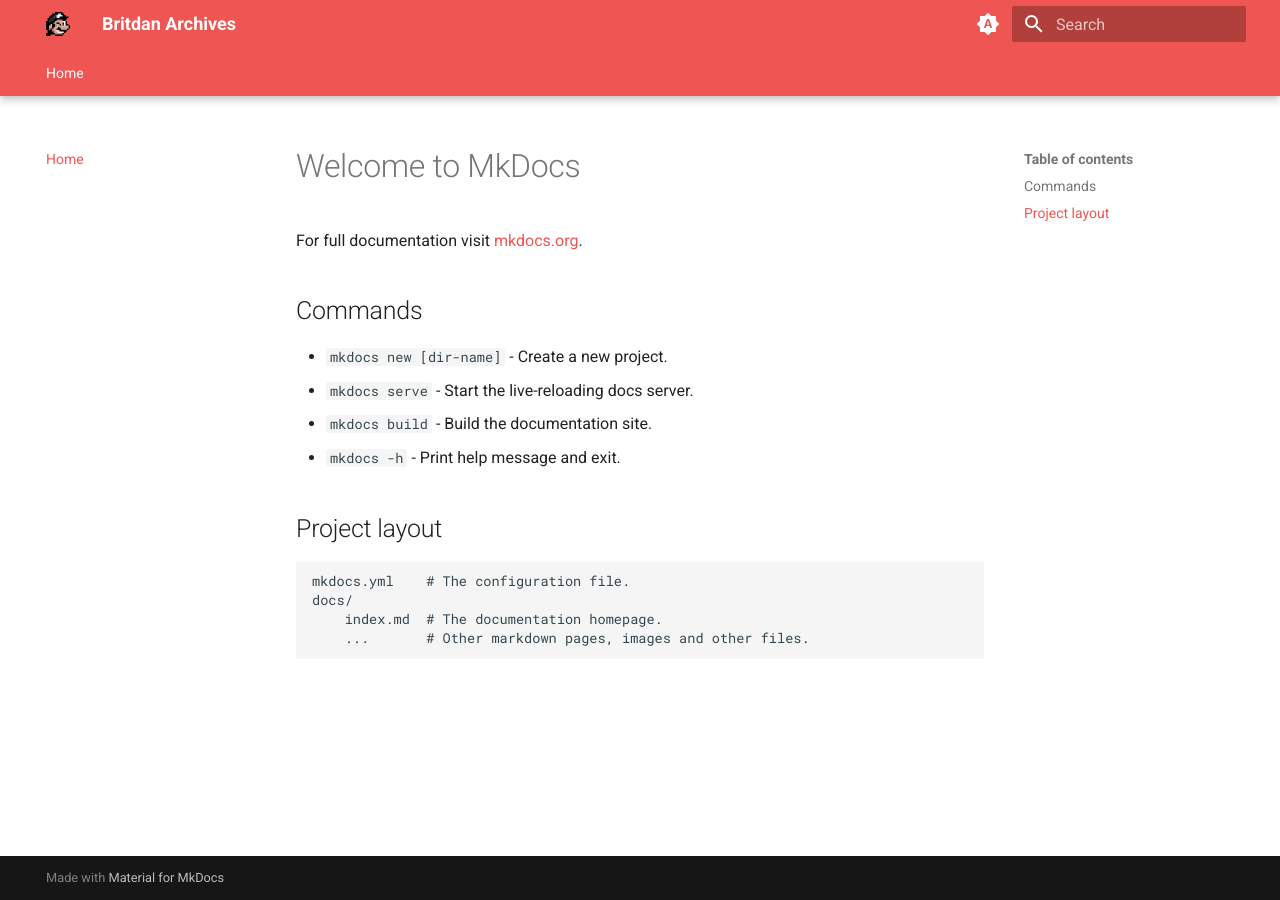
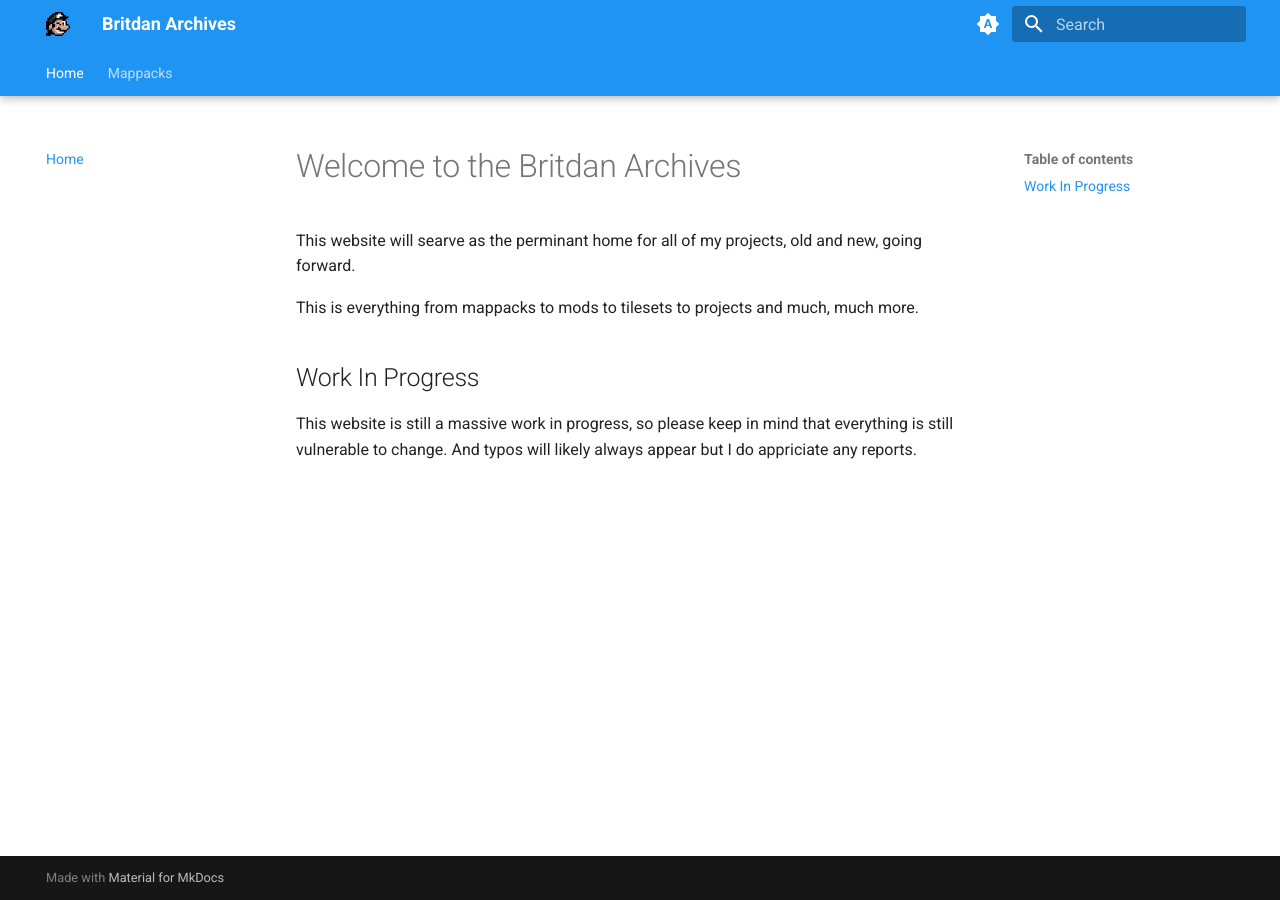
Before and after one commit to greatbritdan/archives, an MkDocs documentation site: the page built from docs/index.md, in a window 1280 px wide. Built offline with MkDocs 1.6.1 and Material for MkDocs 9.7.7, drawn with Linux system fonts in a browser that asks for light colours.

```diff
--- a/docs/index.md
+++ b/docs/index.md
@@ -1,17 +1,8 @@
-# Welcome to MkDocs
+# Welcome to the Britdan Archives
 
-For full documentation visit [mkdocs.org](https://www.mkdocs.org).
+This website will searve as the perminant home for all of my projects, old and new, going forward.
 
-## Commands
+This is everything from mappacks to mods to tilesets to projects and much, much more.
 
-* `mkdocs new [dir-name]` - Create a new project.
-* `mkdocs serve` - Start the live-reloading docs server.
-* `mkdocs build` - Build the documentation site.
-* `mkdocs -h` - Print help message and exit.
-
-## Project layout
-
-    mkdocs.yml    # The configuration file.
-    docs/
-        index.md  # The documentation homepage.
-        ...       # Other markdown pages, images and other files.
+## Work In Progress
+This website is still a massive work in progress, so please keep in mind that everything is still vulnerable to change. And typos will likely always appear but I do appriciate any reports.
--- a/mkdocs.yml
+++ b/mkdocs.yml
@@ -2,6 +2,9 @@ site_name: Britdan Archives
 site_url: https://greatbritdan.github.io/archives
 nav:
 - Home: index.md
+- Mappacks:
+  - mappacks/index.md
+  - Up And Away (1): mappacks/upandaway.md
 
 theme:
   name: material
@@ -15,8 +18,8 @@ theme:
 
     - media: "(prefers-color-scheme: light)"
       scheme: default
-      primary: red
-      accent: red
+      primary: blue
+      accent: blue
       toggle:
         icon: material/brightness-7
         name: Switch to dark mode
@@ -38,3 +41,4 @@ markdown_extensions:
   - admonition
   - pymdownx.details
   - pymdownx.superfences
+  - attr_list
```
Also changed, not shown: docs/mappacks/index.md (added, +9 -0 lines), docs/mappacks/upandaway.md (added, +9 -0 lines), docs/assets/mappacks/uaascreenshot.png (added).
